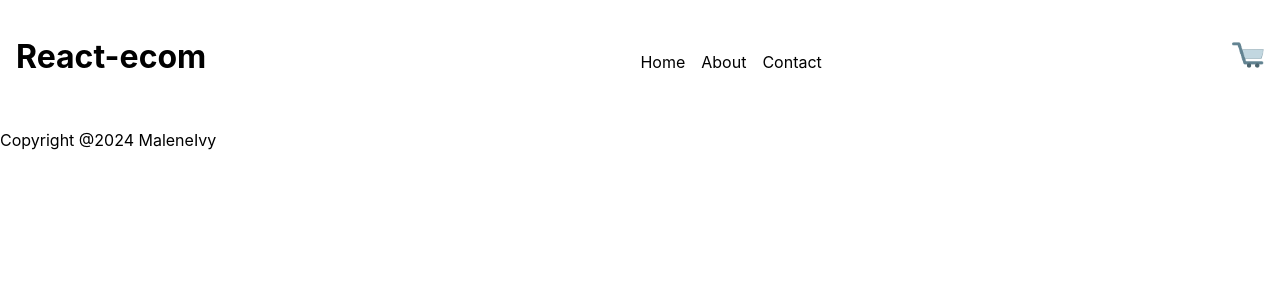
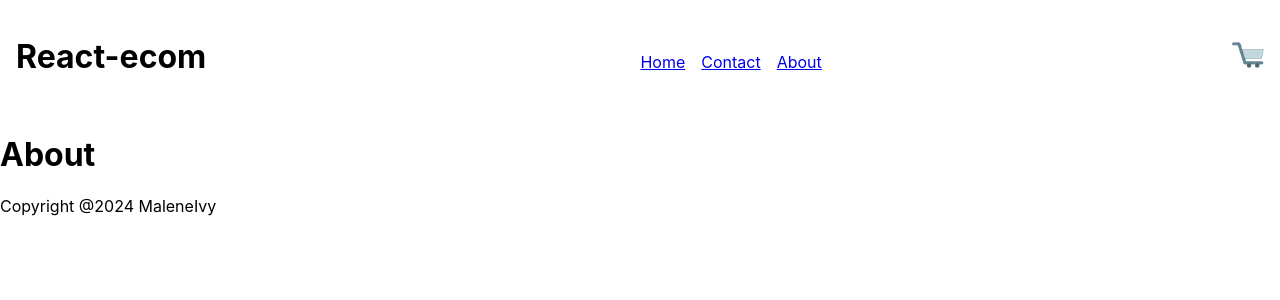
Before and after one commit to maleneivy/react-ecom, a React (Create React App) app: page /about in a window 1280 px wide. Shown: the top 300 px of the page. Built offline with nearby package versions, Linux system fonts and the light colour scheme.

Commit message:
Added React Router and route to pages in Header Nav

```diff
--- a/src/App.js
+++ b/src/App.js
@@ -1,12 +1,23 @@
-import Footer from "./components/Footer/Footer";
-import Header from "./components/Header";
+import { Route, Routes } from "react-router-dom";
+import Layout from "./components/Layout";
+import ContactPage from "./pages/ContactPage";
+import CheckoutPage from "./pages/CheckoutPage";
+import AboutPage from "./pages/AboutPage";
+import Home from "./pages/HomePage";
 
 function App() {
   return (
-<>
-<Header />
-<Footer />
-</>
+<div>
+<Routes>
+  <Route path="/" element={<Layout />}>
+    <Route index element={<Home />} />
+    <Route path="/contact" element={<ContactPage />} />
+    <Route path="/about" element={<AboutPage />} />
+    <Route path="*" element={<CheckoutPage />} /> {/* Wildcard route at the end */}
+  </Route>
+</Routes>
+
+</div>
   );
 }
 
--- a/src/components/Nav/index.jsx
+++ b/src/components/Nav/index.jsx
@@ -1,13 +1,21 @@
+import { Link } from "react-router-dom";
 import { HeaderLinksList } from "./index.styles";
 
 function Nav() {
     return (
         <nav>
-            <HeaderLinksList>
-                <li>Home</li>
-                <li>About</li>
-                <li>Contact</li>
-            </HeaderLinksList>
+<HeaderLinksList>
+  <li>
+    <Link to="/">Home</Link>
+  </li>
+  <li>
+    <Link to="/contact">Contact</Link>
+  </li>
+  <li>
+    <Link to="/about">About</Link>
+  </li>
+</HeaderLinksList>
+
         </nav>
     );
 }
--- a/src/index.js
+++ b/src/index.js
@@ -3,11 +3,14 @@ import ReactDOM from 'react-dom/client';
 import './index.css';
 import App from './App';
 import reportWebVitals from './reportWebVitals';
+import { BrowserRouter } from 'react-router-dom';
 
 const root = ReactDOM.createRoot(document.getElementById('root'));
 root.render(
   <React.StrictMode>
+    <BrowserRouter>
     <App />
+    </BrowserRouter>
   </React.StrictMode>
 );
 
--- /dev/null
+++ b/src/pages/AboutPage/index.jsx
@@ -0,0 +1,7 @@
+function AboutPage() {
+    return (
+        <h1>About</h1>
+    )
+}
+
+export default AboutPage;
```
Also changed, not shown: src/components/About/index.jsx (deleted, +0 -7 lines).
